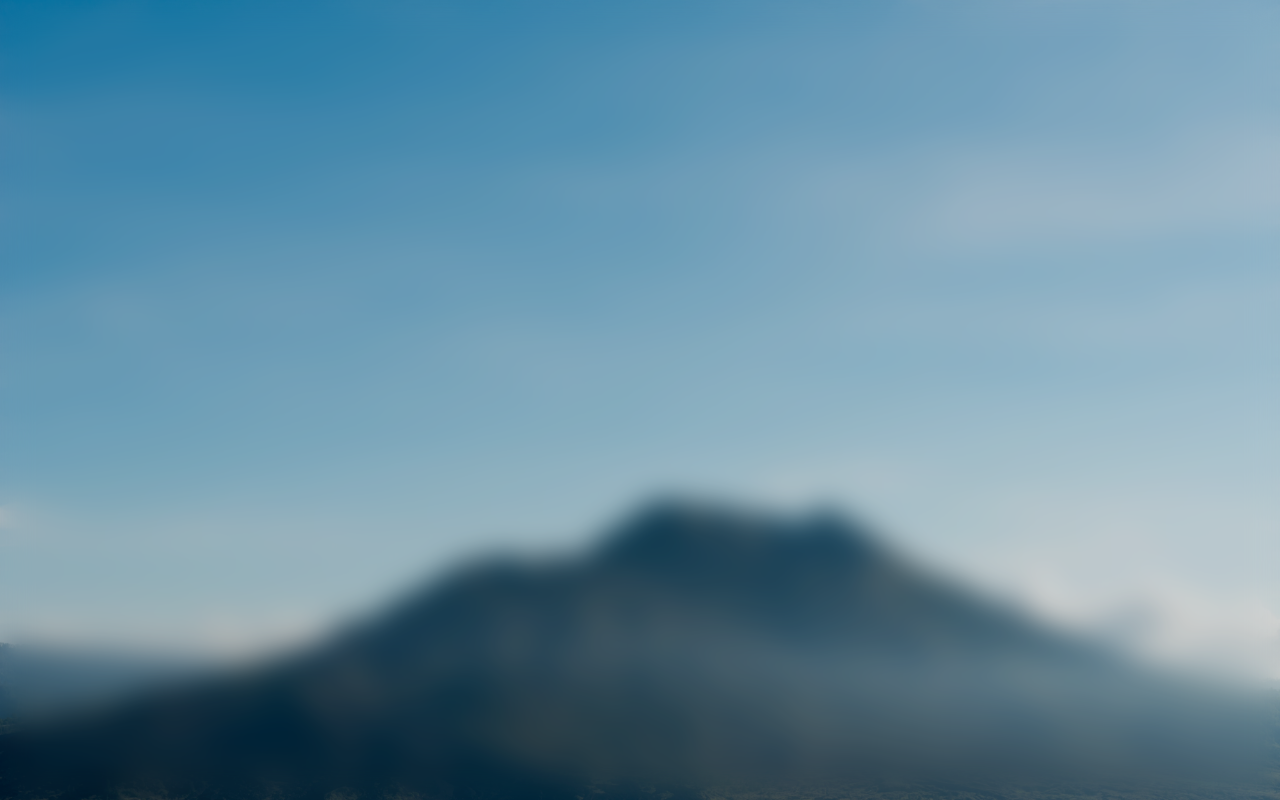
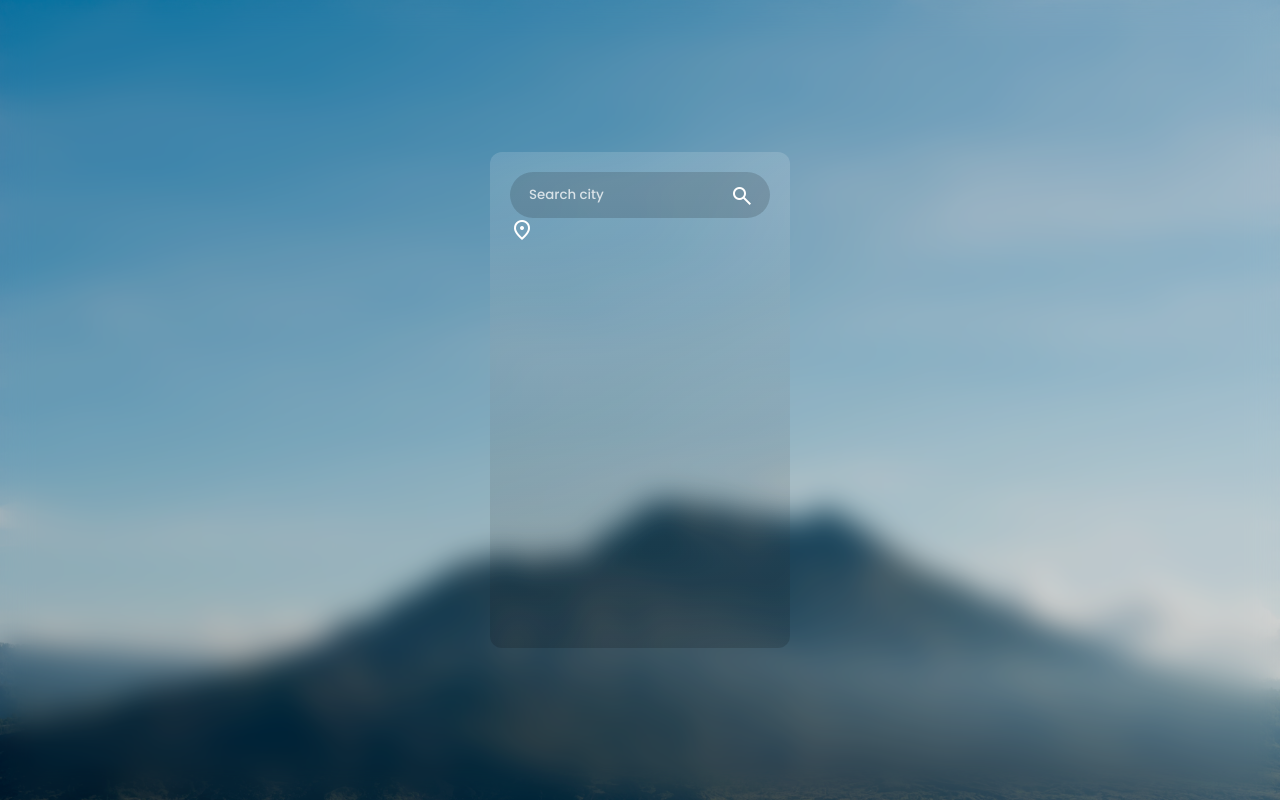
Before and after one commit to jayantt19/Weather-forcast, a plain HTML site: page index.html in a window 1280 px wide. Drawn offline with nearby package versions, Linux system fonts and the light colour scheme.

Commit message:
Your commit message

```diff
--- a/index.html
+++ b/index.html
@@ -5,8 +5,27 @@
     <meta name="viewport" content="width=device-width, initial-scale=1.0">
     <title>Weather App</title>
     <link rel="stylesheet" href="style.css">
-</head>
+    <!--import google fonts-->
+    <link rel="stylesheet" href="https://fonts.googleapis.com/css2?family=Material+Symbols+Outlined:opsz,wght,FILL,GRAD@20..48,100..700,0..1,-50..200&icon_names=search" />
 <body>
-    <main class="main-container"></main>
+    <main class="main-container">
+       <header class="input-container">
+          <input class="city-input" placeholder="Search city" type="text">
+           <button class="search-btn">
+                <span class="material-symbols-outlined">
+                  search
+               </span>
+           </button>
+      </header>
+      <section class="weather-info">
+          <div class="location-date-container">
+              <div class="container">
+                  <span class="material-symbols-outlined">
+                       location_on
+                 </span>
+              </div>
+           </div>
+      </section>
+    </main>
 </body>
 </html>
--- a/style.css
+++ b/style.css
@@ -4,6 +4,7 @@
     padding: 0px;
     box-sizing: border-box;
     font-family: "Poppins", sans-serif;
+    color: white;
 }
 body{
     background: url('assets/bg.jpg');
@@ -11,6 +12,9 @@ body{
     height: 100dvh;
     background-size: cover;
     background-position: center;
+    display: flex;
+    align-items: center;
+    justify-content: center;
 }
 body::before{
 content: "";
@@ -20,3 +24,43 @@ height: 100dvh;
 background: rgb(0, 0, 0,0.15);
 backdrop-filter: blur(15px);
 }
+.main-container{
+    width: 300px;
+    height:496px;
+    z-index: 1;
+    background: linear-gradient(to top,rgb(0, 0, 0, 0.15),
+    rgb(255, 255, 255, 0.15));
+    border-radius: 12px;
+    backdrop-filter: blur;
+    padding: 20px;
+}
+.input-container{
+ position: relative;
+}
+.city-input{
+    width: 100%;
+    padding: 10px 16px;
+    border-radius: 99px;
+    border:3px solid transparent;
+    background: rgba(0, 0, 0, 0.15);
+    outline: none;
+    font-weight: 500;
+    transition: 0.25s border;
+    padding-right: 45PX;
+}
+.city-input :focus{
+     border: 3px solid rgb(0,0 ,0 , 0.15);
+}
+.city-input::placeholder{
+    color: rgba(255, 255, 255, 0.75);
+}
+.search-btn {
+  position: absolute;
+  right: 16px;
+  top: 15%;
+  transform: translateY(20%);
+  background: none;
+  display:flex;
+  border: none;
+  cursor: pointer;
+}
```
